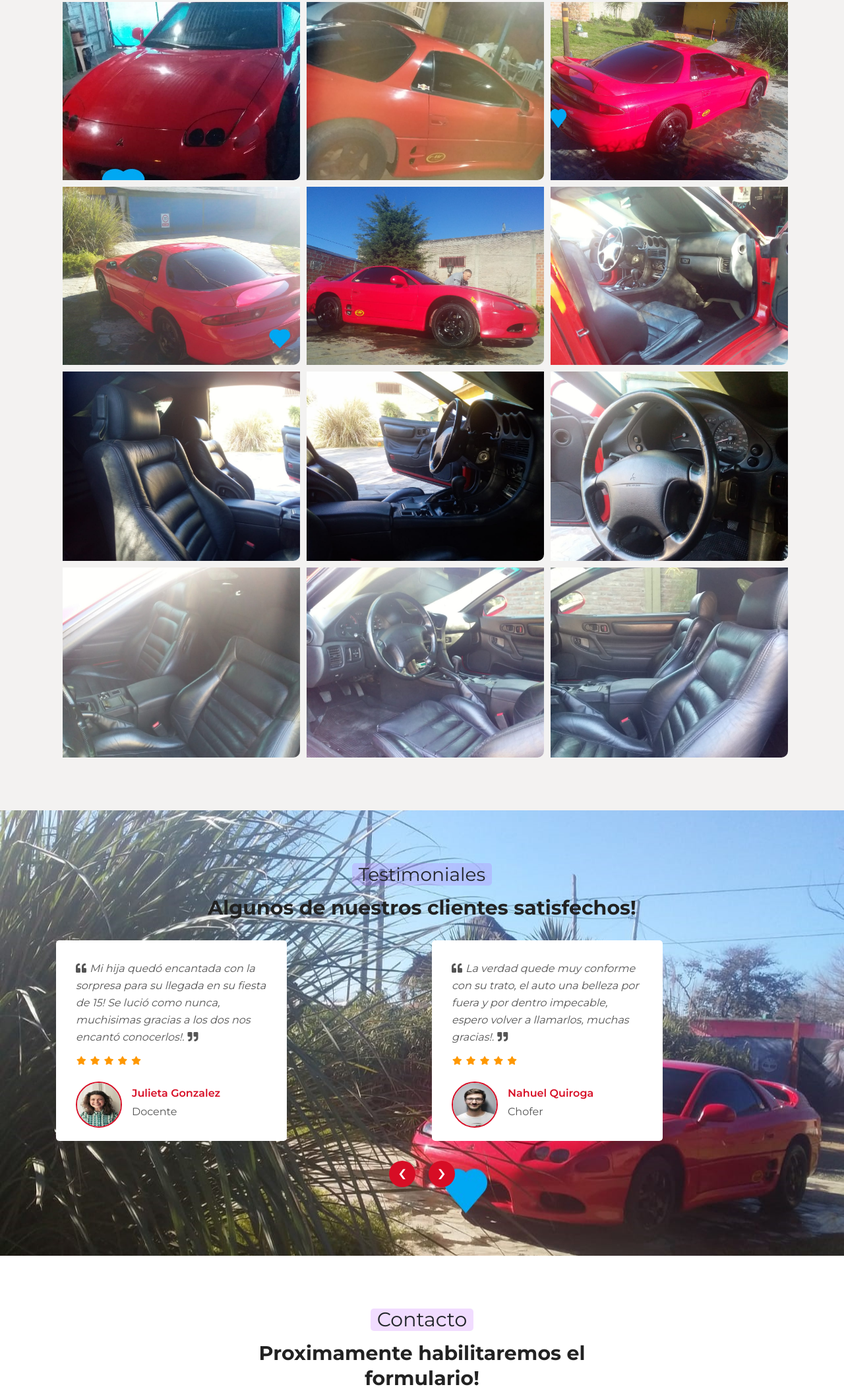
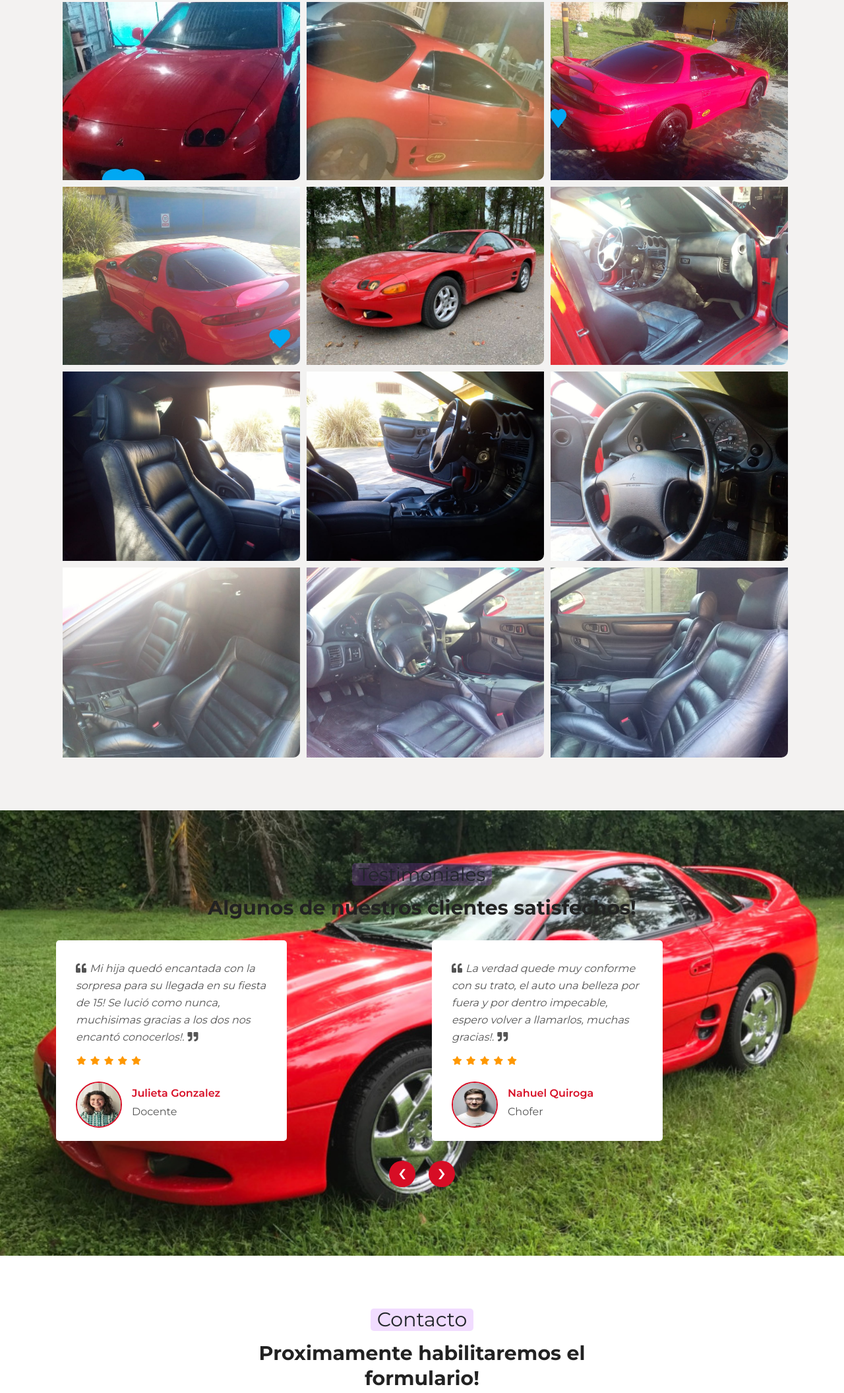
Before and after one commit to MarcosArielFontenla/s-arental, a plain HTML site: page index.html in a window 1280 px wide. Shown: the part 2746-4857 px from the top of the page at 66% size. Drawn offline with nearby package versions, Linux system fonts and the light colour scheme.

Commit message:
fotos faltantes galeria

```diff
--- a/dist/css/estilos.css
+++ b/dist/css/estilos.css
@@ -379,7 +379,7 @@ body {
 /*Testimonial seccion */
 .testimonial-section {
     padding: 80px 0 80px;
-    background-image: url('/images/mitsu17.jpeg');
+    background-image: url('/images/mitsu20.jpg');
     background-position: center;
     background-repeat: no-repeat;
     background-attachment: fixed;
--- a/index.html
+++ b/index.html
@@ -241,8 +241,8 @@
             </div>
 
             <div class="gallery-card" data-aos="zoom-in" data-aos-duration="2000">
-                <a href="images/mitsu8.jpeg" data-lightbox="roadtrip">
-                    <img src="images/mitsu8.jpeg" alt="Imagen">
+                <a href="images/mitsu19.jpg" data-lightbox="roadtrip">
+                    <img src="images/mitsu19.jpg" alt="Imagen">
                 </a>
             </div>
 
@@ -437,7 +437,7 @@
                             <i class="fas fa-phone"></i>
                         </div>
                         <h5>Teléfono</h5>
-                        <p>1563831562</p>
+                        <p>+54 (011) 1563831562</p>
                     </div>
                 </div>
             </div>
```
Also changed, not shown: images/mitsu18.jpeg (added), images/mitsu19.jpg (added), images/mitsu20.jpg (added), images/mitsu8.jpeg (deleted), images/mitsu88.png (deleted), images/testimoniales/fondoTestimonial.jpg (deleted).
